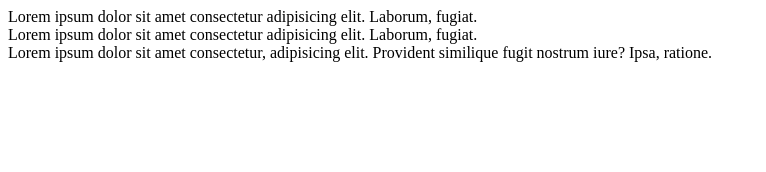
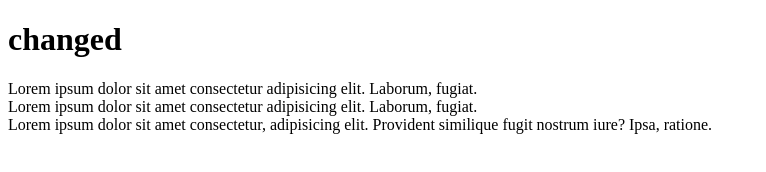
Before and after one commit to Bayafaya/git-example, a plain HTML site: page index.html in a window 1280 px wide. Shown: the whole page, without its empty margins (0-766 px from the left). Drawn offline with Linux system fonts and the light colour scheme.

Commit message:
changed index.html

```diff
--- a/index.html
+++ b/index.html
@@ -6,7 +6,7 @@
     <meta name="viewport" content="width=device-width, initial-scale=1.0">
     <title>Document</title>
 </head>
-<body>
+<body> <h1>changed</h1>
     <div>Lorem ipsum dolor sit amet consectetur adipisicing elit. Laborum, fugiat.</div>
     <div>Lorem ipsum dolor sit amet consectetur adipisicing elit. Laborum, fugiat.</div>
     <div>Lorem ipsum dolor sit amet consectetur, adipisicing elit. Provident similique fugit nostrum iure? Ipsa, ratione.</div>
```
